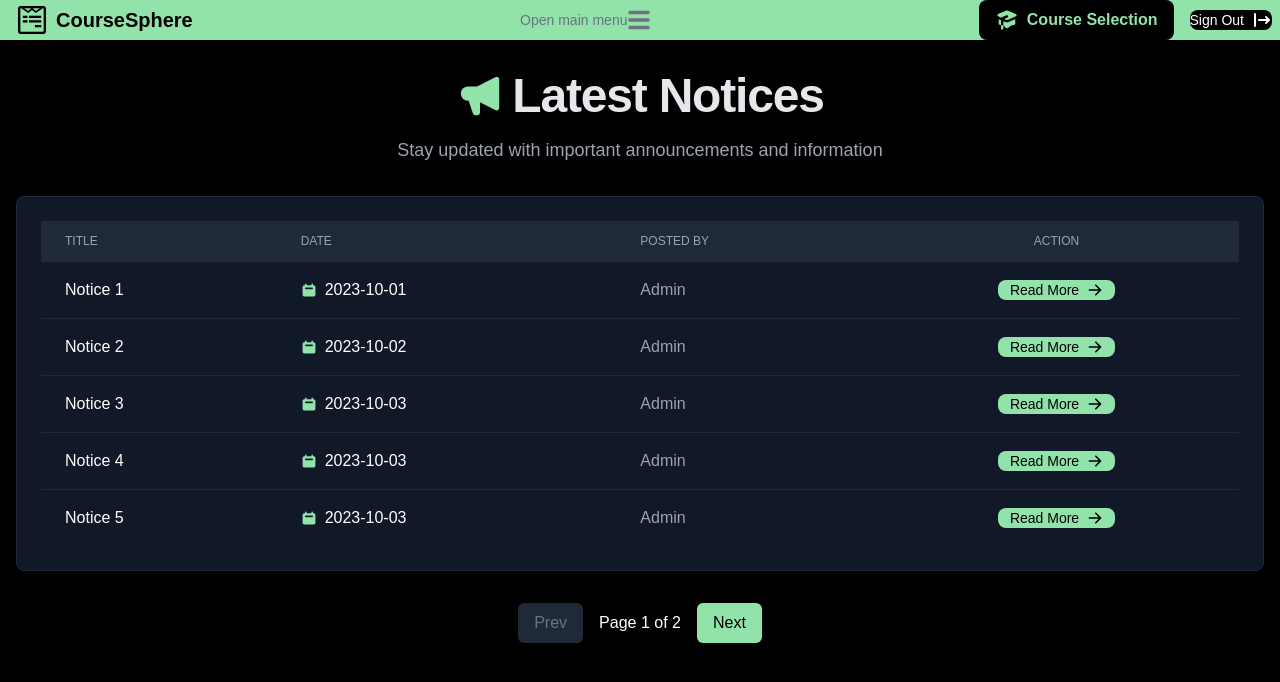
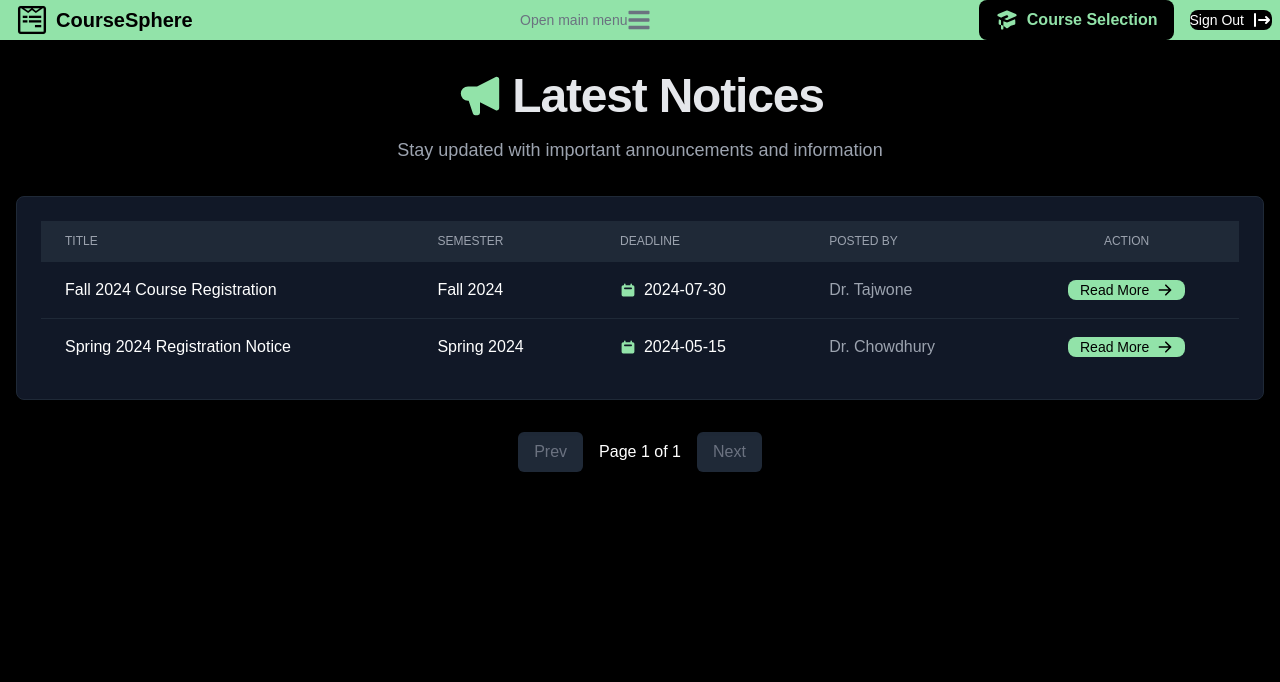
Before and after one commit to tajwone17/CourseSphere, a Next.js app: page /notice in a window 1280 px wide. Shown: the top 682 px of the page. Built offline with nearby package versions, Linux system fonts and the light colour scheme.

Commit message:
Refactor notice management: update notice structure to include semester and registration deadline; enhance UI to display these details in the notices table.

```diff
--- a/app/(pages)/notice/[id]/page.tsx
+++ b/app/(pages)/notice/[id]/page.tsx
@@ -9,50 +9,28 @@ interface Notice {
   date: string;
   description: string;
   createdBy: string;
+  semester: string;
+  registrationDeadline: string;
 }
 
 const notices: Notice[] = [
   {
-    title: "Notice 1",
-    date: "2023-10-01",
-    description: "This is the description for Notice 1",
-    createdBy: "Admin",
+    title: "Fall 2024 Course Registration",
+    date: "2024-04-23",
+    description:
+      "Course registration for Fall 2024 semester is now open. Please complete your registration by the deadline.",
+    createdBy: "Dr. Tajwone",
+    semester: "Fall 2024",
+    registrationDeadline: "2024-07-30",
   },
   {
-    title: "Notice 2",
-    date: "2023-10-02",
-    description: "This is the description for Notice 2",
-    createdBy: "Admin",
-  },
-  {
-    title: "Notice 3",
-    date: "2023-10-03",
-    description: "This is the description for Notice 3",
-    createdBy: "Admin",
-  },
-  {
-    title: "Notice 4",
-    date: "2023-10-03",
-    description: "This is the description for Notice 4",
-    createdBy: "Admin",
-  },
-  {
-    title: "Notice 5",
-    date: "2023-10-03",
-    description: "This is the description for Notice 5",
-    createdBy: "Admin",
-  },
-  {
-    title: "Notice 6",
-    date: "2023-10-03",
-    description: "This is the description for Notice 6",
-    createdBy: "Admin",
-  },
-  {
-    title: "Notice 7",
-    date: "2023-10-03",
-    description: "This is the description for Notice 7",
-    createdBy: "Admin",
+    title: "Spring 2024 Registration Notice",
+    date: "2024-04-22",
+    description:
+      "Registration for Spring 2024 semester courses is now available.",
+    createdBy: "Dr. Chowdhury",
+    semester: "Spring 2024",
+    registrationDeadline: "2024-05-15",
   },
 ];
 
@@ -78,12 +56,22 @@ export default function NoticeDetailPage(props: PageProps) {
         <div className="mb-6 flex items-center justify-center gap-6 text-sm text-gray-400">
           <div className="flex items-center gap-2">
             <HiCalendar className="text-[#92e3a9]" />
-            <span>{notice.date}</span>
+            <span>Posted: {notice.date}</span>
+          </div>
+          <div className="flex items-center gap-2">
+            <HiCalendar className="text-[#92e3a9]" />
+            <span>Deadline: {notice.registrationDeadline}</span>
           </div>
           <div className="flex items-center gap-2">
             <HiUser className="text-[#92e3a9]" />
             <span>{notice.createdBy}</span>
           </div>
+        </div>
+
+        <div className="mb-4 text-center">
+          <span className="rounded-full bg-gray-800 px-4 py-1 text-sm text-[#92e3a9]">
+            {notice.semester}
+          </span>
         </div>
 
         <div className="mb-8 rounded-lg bg-gray-800 p-6">
--- a/app/(pages)/notice/page.tsx
+++ b/app/(pages)/notice/page.tsx
@@ -10,50 +10,28 @@ interface Notice {
   date: string;
   description: string;
   createdBy: string;
+  semester: string;
+  registrationDeadline: string;
 }
 
 const notices: Notice[] = [
   {
-    title: "Notice 1",
-    date: "2023-10-01",
-    description: "This is the description for Notice 1",
-    createdBy: "Admin",
+    title: "Fall 2024 Course Registration",
+    date: "2024-04-23",
+    description:
+      "Course registration for Fall 2024 semester is now open. Please complete your registration by the deadline.",
+    createdBy: "Dr. Tajwone",
+    semester: "Fall 2024",
+    registrationDeadline: "2024-07-30",
   },
   {
-    title: "Notice 2",
-    date: "2023-10-02",
-    description: "This is the description for Notice 2",
-    createdBy: "Admin",
-  },
-  {
-    title: "Notice 3",
-    date: "2023-10-03",
-    description: "This is the description for Notice 3",
-    createdBy: "Admin",
-  },
-  {
-    title: "Notice 4",
-    date: "2023-10-03",
-    description: "This is the description for Notice 4",
-    createdBy: "Admin",
-  },
-  {
-    title: "Notice 5",
-    date: "2023-10-03",
-    description: "This is the description for Notice 5",
-    createdBy: "Admin",
-  },
-  {
-    title: "Notice 6",
-    date: "2023-10-03",
-    description: "This is the description for Notice 6",
-    createdBy: "Admin",
-  },
-  {
-    title: "Notice 7",
-    date: "2023-10-03",
-    description: "This is the description for Notice 7",
-    createdBy: "Admin",
+    title: "Spring 2024 Registration Notice",
+    date: "2024-04-22",
+    description:
+      "Registration for Spring 2024 semester courses is now available.",
+    createdBy: "Dr. Chowdhury",
+    semester: "Spring 2024",
+    registrationDeadline: "2024-05-15",
   },
 ];
 
@@ -104,7 +82,10 @@ export default function NoticePage() {
                   Title
                 </th>
                 <th className="px-6 py-3 text-left text-xs font-medium text-gray-400 uppercase">
-                  Date
+                  Semester
+                </th>
+                <th className="px-6 py-3 text-left text-xs font-medium text-gray-400 uppercase">
+                  Deadline
                 </th>
                 <th className="px-6 py-3 text-left text-xs font-medium text-gray-400 uppercase">
                   Posted By
@@ -123,10 +104,13 @@ export default function NoticePage() {
                   <td className="px-6 py-4 whitespace-nowrap text-white">
                     {notice.title}
                   </td>
+                  <td className="px-6 py-4 whitespace-nowrap text-white">
+                    {notice.semester}
+                  </td>
                   <td className="px-6 py-4 whitespace-nowrap">
                     <div className="flex items-center gap-2 text-white">
                       <HiCalendar className="text-[#92e3a9]" />
-                      {notice.date}
+                      {notice.registrationDeadline}
                     </div>
                   </td>
                   <td className="px-6 py-4 whitespace-nowrap text-gray-400">
@@ -150,7 +134,7 @@ export default function NoticePage() {
               {currentNotices.length === 0 && (
                 <tr>
                   <td
-                    colSpan={4}
+                    colSpan={5}
                     className="px-6 py-4 text-center text-gray-400"
                   >
                     No notices found.
--- a/app/(pages)/payment/page.tsx
+++ b/app/(pages)/payment/page.tsx
@@ -1,93 +1,93 @@
 "use client";
-import React, { useState } from "react";
-import { Button, Label, TextInput, Select } from "flowbite-react";
+
+import { Button, Radio } from "flowbite-react";
+import { useState, useEffect } from "react";
 import {
   HiCreditCard,
-  HiCurrencyDollar,
-  HiInformationCircle,
-  HiLockClosed,
+  HiCash,
+  HiDeviceMobile,
+  HiChevronRight,
 } from "react-icons/hi";
+import { withAuth } from "@/app/utils/withAuth";
 
-export default function PaymentPage() {
-  const [paymentMethod, setPaymentMethod] = useState("credit-card");
+function PaymentPage() {
+  const [paymentMethod, setPaymentMethod] = useState("");
+  const [studentData, setStudentData] = useState({
+    name: "",
+    id: "",
+    department: "",
+    email: "",
+    waiver: ""
+  });
 
-  // Sample payment details - in a real app, this would come from your cart/state management
-  const orderDetails = {
-    subTotal: 3000,
-    waiver: 10,
-    waiverAmount: 300,
-    total: 2700,
-    courses: [
-      { code: "CS301", name: "Data Structures", credits: 3, cost: 1500 },
-      { code: "CS315", name: "Database Systems", credits: 3, cost: 1500 },
-    ],
-  };
+  useEffect(() => {
+    const email = localStorage.getItem("studentEmail");
+    const name = localStorage.getItem("studentName");
+    const id = localStorage.getItem("studentId");
+    const department = localStorage.getItem("studentDepartment");
+    const waiver = localStorage.getItem("studentWaiver") || "0";
+
+    setStudentData({
+      name: name || "",
+      id: id || "",
+      department: department || "",
+      email: email || "",
+      waiver: waiver
+    });
+  }, []);
+
+  const totalFee = 5000;
+  const waiverAmount = (totalFee * parseInt(studentData.waiver)) / 100;
+  const finalAmount = totalFee - waiverAmount;
 
   return (
-    <div className="mx-auto max-w-7xl space-y-8 px-4 py-8">
-      {/* Header */}
+    <div className="mx-auto max-w-4xl space-y-8 px-4 py-8">
+      {/* Heading */}
       <div className="mb-8 text-center">
-        <h1 className="mb-2 flex items-center justify-center gap-2 text-3xl font-bold">
-          <HiCreditCard className="text-[#92e3a9]" />
+        <h1 className="mb-2 text-3xl font-bold tracking-tight text-gray-200 lg:text-4xl">
           Payment Details
         </h1>
-        <p className="text-gray-400">
-          Complete your course registration payment
+        <p className="mt-4 text-lg text-gray-400">
+          Complete your registration by making the payment
         </p>
       </div>
 
-      <div className="grid grid-cols-1 gap-8 lg:grid-cols-3">
-        {/* Payment Form */}
-        <div className="lg:col-span-2">
-          <div className="space-y-6 rounded-lg border border-gray-800 bg-gray-900 p-6 shadow-xl">
-            {/* Payment Method Selection */}
-            <div>
-              <Label htmlFor="payment-method" className="mb-2 block text-white">
-                Payment Method
-              </Label>
-              <Select
-                id="payment-method"
-                value={paymentMethod}
-                onChange={(e) => setPaymentMethod(e.target.value)}
-                className="border-gray-700 bg-gray-800 text-white"
-              >
-                <option value="credit-card">Credit/Debit Card</option>
-                <option value="bank-transfer">Bank Transfer</option>
-                <option value="online-banking">Online Banking</option>
-              </Select>
-            </div>
+      {/* Student Information */}
+      <div className="rounded-lg border border-gray-800 bg-gray-900 p-6">
+        <h2 className="mb-4 text-xl font-semibold text-white">
+          Student Information
+        </h2>
+        <div className="grid gap-4 md:grid-cols-2">
+          <div>
+            <p className="text-sm text-gray-400">Name</p>
+            <p className="font-medium text-white">{studentData.name}</p>
+          </div>
+          <div>
+            <p className="text-sm text-gray-400">Student ID</p>
+            <p className="font-medium text-white">{studentData.id}</p>
+          </div>
+          <div>
+            <p className="text-sm text-gray-400">Department</p>
+            <p className="font-medium text-white">{studentData.department}</p>
+          </div>
+          <div>
+            <p className="text-sm text-gray-400">Email</p>
+            <p className="font-medium text-white">{studentData.email}</p>
+          </div>
+        </div>
+      </div>
 
-            {paymentMethod === "credit-card" && (
-              <>
-                {/* Card Number */}
-                <div>
-                  <Label
-                    htmlFor="card-number"
-                    className="mb-2 block text-white"
-                  >
-                    Card Number
-                  </Label>
-                  <div className="relative">
-                    <TextInput
-                      id="card-number"
-                      type="text"
-                      placeholder="1234 5678 9012 3456"
-                      required
-                      icon={HiCreditCard}
-                    />
-                  </div>
-                </div>
-
-                {/* Name on Card */}
-                <div>
-                  <Label htmlFor="card-name" className="mb-2 block text-white">
-                    Name on Card
-                  </Label>
-                  <TextInput
-                    id="card-name"
-                    type="text"
-                    placeholder="John Doe"
-                    required
+      {/* Fee Details */}
+      <div className="rounded-lg border border-gray-800 bg-gray-900 p-6">
+        <h2 className="mb-4 text-xl font-semibold text-white">Fee Details</h2>
+        <div className="space-y-3">
+          <div className="flex justify-between">
+            <span className="text-gray-400">Total Fee</span>
+            <span className="text-white">${totalFee}</span>
+          </div>
+          <div className="flex justify-between">
+            <span className="text-gray-400">Waiver ({studentData.waiver}%)</span>
+            <span className="text-[#92e3a9]">-${waiverAmount}</span>
                   />
                 </div>
 
```
